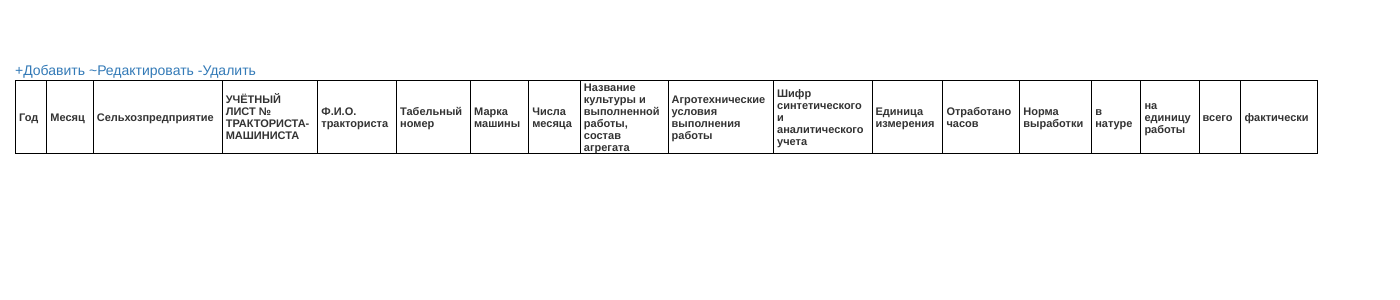
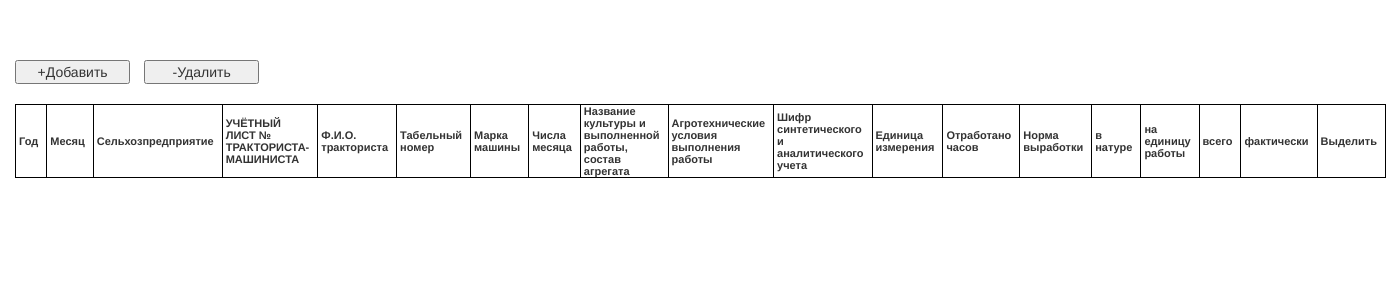
Before and after one commit to nezzo/product_list, a PHP site: page / in a window 1400 px wide. Shown: the part 46-346 px from the top of the page. Run offline with PHP 8.4, Linux system fonts and the light colour scheme; data that the repository does not hold is empty.

Commit message:
16.08.2016

```diff
--- a/css/style.css
+++ b/css/style.css
@@ -18,3 +18,18 @@ table th, td {
     padding-right: 8px;
     padding-left: 3px;
 }
+.buttons {
+    width: 60%;
+    margin-bottom:10px;
+}
+button.button_new_post {
+    width: 30%;
+    margin-right:5px;
+}
+button.button_del_post {
+    width: 30%;
+    margin-left:5px;
+}
+tbody tr {
+    height: 50px;
+}
--- a/index.php
+++ b/index.php
@@ -23,13 +23,12 @@
                     <div class="col-md-12">
                         <div class="row">
                             <div class="col-md-6">
-                        <div class="table">
-                            <div class='buttons'>
-                                    <a href='modal_new_post.php' class='various_button_new_post fancybox.ajax'>+Добавить</a>
-                                    <a href='modal_update_post.php' class='various_button_post_select fancybox.ajax'>~Редактировать</a>
-                                    <a href='#' class='button_del_post'>-Удалить</a>
+                             <div class='buttons'>
+                                    <button class='button_new_post'>+Добавить</button>
+                                    <button class='button_del_post'>-Удалить</button>
                                     </div>
                                     <form class='form_product' action='model.php' name='table' method='POST'>
+                                        <div class="table">
                                      <table>
                                          <thead>
                                          <th>Год</th>
@@ -50,32 +49,10 @@
                                          <th>на единицу работы</th>
                                          <th>всего</th>
                                          <th>фактически</th>
+                                         <th>Выделить</th>
                                          </thead>
                                          <tbody>
 
-                                         <?php foreach ($question as $row):?>
-                                             <tr id="tr_<?=$row['id'];?>">
-                                                 <td><center><?=$row['id'];?></center></td>
-                                                 <td><?=$row['question'];?></td>
-                                                 <td><?=$row['variant_1'];?></td>
-                                                 <td><?=$row['variant_2'];?></td>
-                                                 <td><?=$row['variant_3'];?></td>
-                                                 <td><?=$row['answer'];?></td>
-                                                 <td><?=$row['answer'];?></td>
-                                                 <td><?=$row['answer'];?></td>
-                                                 <td><?=$row['answer'];?></td>
-                                                 <td><?=$row['answer'];?></td>
-                                                 <td><?=$row['answer'];?></td>
-                                                 <td><?=$row['answer'];?></td>
-                                                 <td><?=$row['answer'];?></td>
-                                                 <td><?=$row['answer'];?></td>
-                                                 <td><?=$row['answer'];?></td>
-                                                 <td><?=$row['answer'];?></td>
-                                                 <td><?=$row['answer'];?></td>
-                                                 <td><?=$row['answer'];?></td>
-                                                 <td><center><input type='checkbox' name='check[]' value='<?=$row['id'];?>'></center></td>
-                                             </tr>
-                                         <?php endforeach;?>
                                          </tbody>
 
                                      </table>
--- a/js/main.js
+++ b/js/main.js
@@ -1,4 +1,5 @@
 $(document).ready(function(){
+    /*
     $(".various_button_new_post,.various_button_post_select").fancybox({
         maxWidth	: 900,
         maxHeight	: 400,
@@ -10,4 +11,16 @@ $(document).ready(function(){
         openEffect	: 'none',
         closeEffect	: 'none'
     });
+    */
+
+   $('.button_new_post').click(function(){
+       $('.table tbody').append('<tr><td><input type="text" name="year"> </td><td><input type="text" name="monts"> </td>\n\
+                                <td><input type="text" name="sg"> </td><td><input type="text" name="uchet"> </td>\n\
+                                <td><input type="text" name="fio"> </td><td><input type="text" name="tab_number"> </td>\n\
+                                <td><input type="text" name="marka_car"> </td><td><input type="text" name="int_monts"> </td><td><input type="text" name="name_kultura"> </td>\n\
+                                <td><input type="text" name="agro_uslovia"> </td><td><input type="text" name="shufr"> </td><td><input type="text" name="edinitsa"> </td>\n\
+                                <td><input type="text" name="work_time"> </td><td><input type="text" name="norm_vurabotka"> </td><td><input type="text" name="v_nature"> </td><td><input type="text" name="na_edinitsu"> </td>\n\
+                                <td><input type="text" name="all"> </td><td><input type="text" name="fakt"> </td>\n\
+                                <td><input type="radio" name="delete"> </td></tr>');
+   });
 });
--- a/nbproject/private/private.xml
+++ b/nbproject/private/private.xml
@@ -3,7 +3,7 @@
     <editor-bookmarks xmlns="http://www.netbeans.org/ns/editor-bookmarks/2" lastBookmarkId="0"/>
     <open-files xmlns="http://www.netbeans.org/ns/projectui-open-files/2">
         <group>
-            <file>file:/var/www/html/product/css/style.css</file>
+            <file>file:/var/www/html/product/modal_new_post.php</file>
             <file>file:/var/www/html/product/index.php</file>
         </group>
     </open-files>
```
